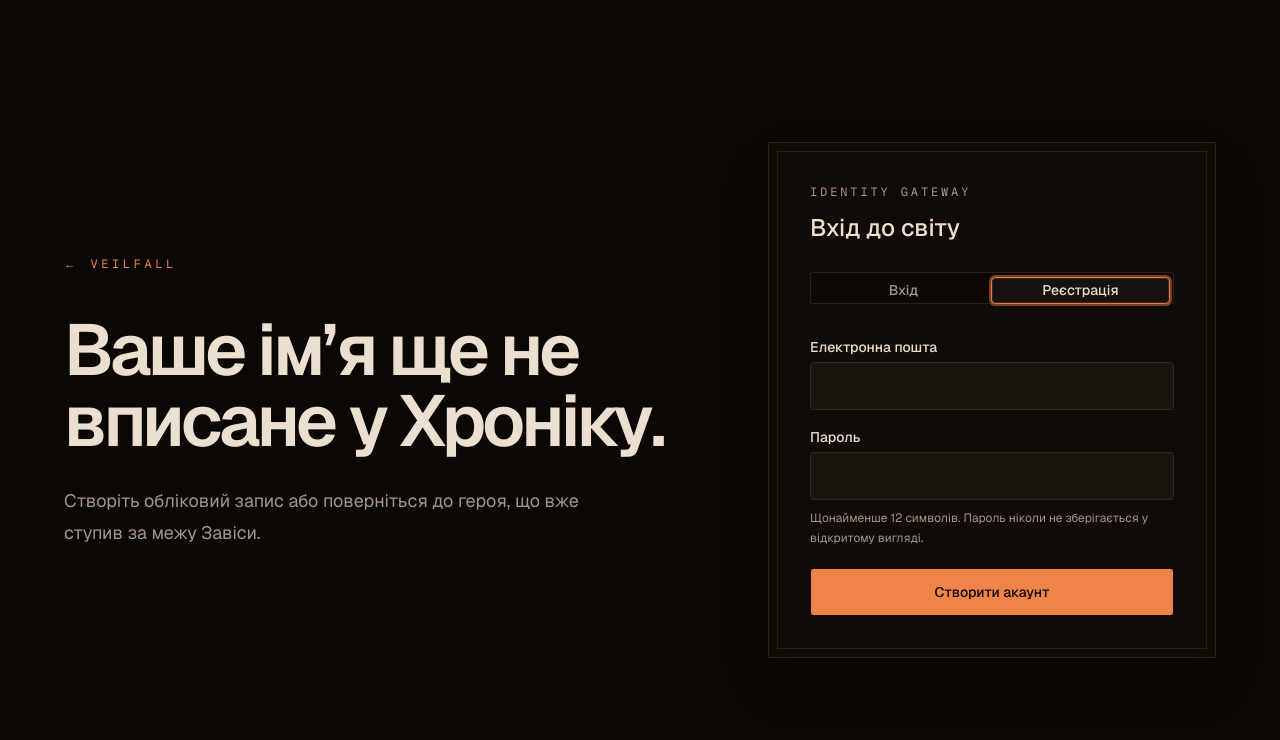
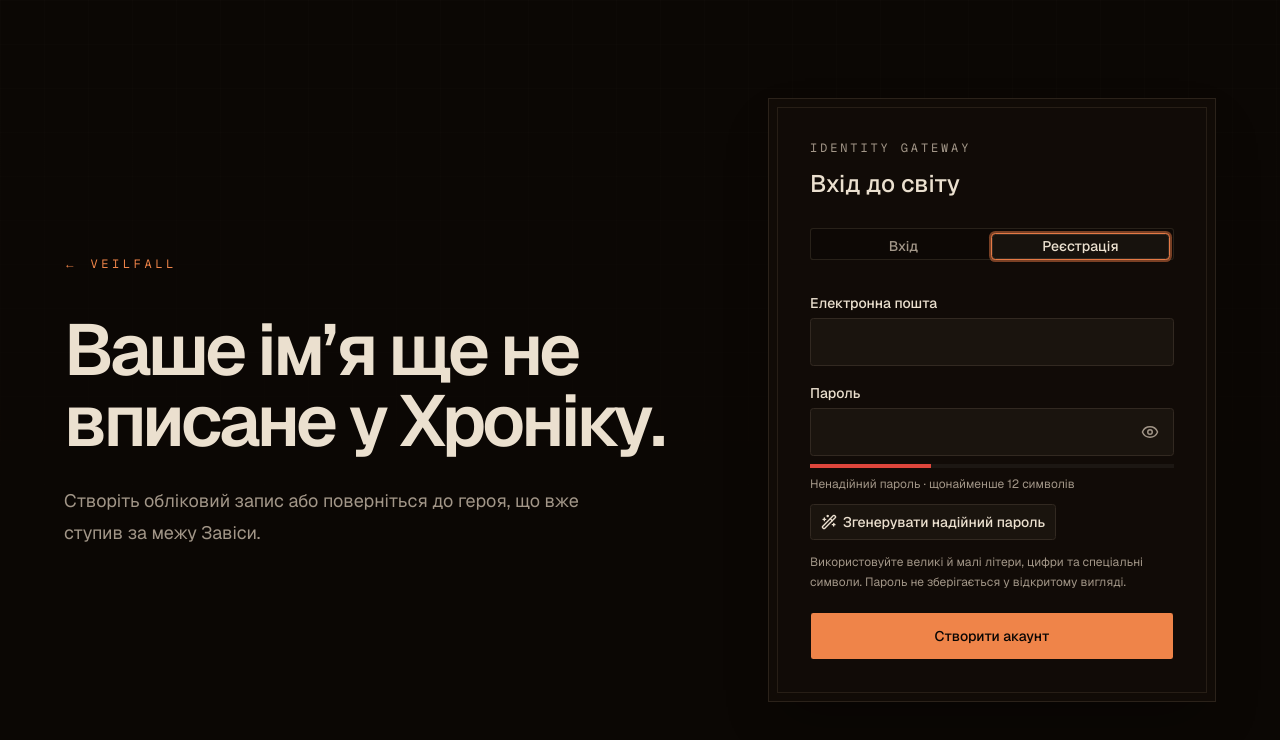
Before and after one commit to clearfixx/mmorpg, a Next.js app in the folder apps/web/: page /auth in a window 1280 px wide. Both pictures are taken after a click on the tab "Реєстрація". Shown: the top 740 px of the page. Built offline with nearby package versions, Linux system fonts and the light colour scheme.

Commit message:
fix: respect sessions and improve password forms

```diff
--- a/apps/web/src/app/page.tsx
+++ b/apps/web/src/app/page.tsx
@@ -1,5 +1,7 @@
 import { Button } from '@/components/ui/button'
+import { cookies } from 'next/headers'
 import Link from 'next/link'
+import { redirect } from 'next/navigation'
 
 const milestones = [
   ['01', 'Особистий шлях', 'Герой, тактичний бій, здобич і видиме посилення.'],
@@ -15,7 +17,9 @@ const milestones = [
   ],
 ]
 
-export default function Home() {
+export default async function Home() {
+  if (await hasAuthenticatedViewer()) redirect('/game')
+
   return (
     <main className="relative min-h-screen overflow-hidden bg-background text-foreground">
       <div
@@ -110,3 +114,28 @@ export default function Home() {
     </main>
   )
 }
+
+async function hasAuthenticatedViewer(): Promise<boolean> {
+  const cookieHeader = (await cookies()).toString()
+  if (!cookieHeader) return false
+  try {
+    const response = await fetch(
+      process.env.NEXT_PUBLIC_GRAPHQL_URL ?? 'http://localhost:4000/graphql',
+      {
+        method: 'POST',
+        cache: 'no-store',
+        headers: {
+          'content-type': 'application/json',
+          cookie: cookieHeader,
+        },
+        body: JSON.stringify({ query: '{ viewer { id } }' }),
+      },
+    )
+    const payload = (await response.json()) as {
+      data?: { viewer?: { id: string } | null }
+    }
+    return response.ok && Boolean(payload.data?.viewer?.id)
+  } catch {
+    return false
+  }
+}
--- a/apps/web/src/components/auth/auth-panel.tsx
+++ b/apps/web/src/components/auth/auth-panel.tsx
@@ -1,11 +1,17 @@
 'use client'
 
+import { Eye, EyeOff, WandSparkles } from 'lucide-react'
 import { FormEvent, useState } from 'react'
 
 import { Button } from '@/components/ui/button'
 import { Input } from '@/components/ui/input'
 import { Label } from '@/components/ui/label'
 import { Tabs, TabsContent, TabsList, TabsTrigger } from '@/components/ui/tabs'
+import {
+  generateStrongPassword,
+  passwordStrength,
+  type PasswordStrength,
+} from '@/components/auth/password'
 
 type Mode = 'login' | 'register'
 
@@ -20,6 +26,14 @@ export function AuthPanel() {
   const [mode, setMode] = useState<Mode>('login')
   const [pending, setPending] = useState(false)
   const [error, setError] = useState<string | null>(null)
+  const [passwords, setPasswords] = useState<Record<Mode, string>>({
+    login: '',
+    register: '',
+  })
+  const [visible, setVisible] = useState<Record<Mode, boolean>>({
+    login: false,
+    register: false,
+  })
 
   async function submit(event: FormEvent<HTMLFormElement>) {
     event.preventDefault()
@@ -46,7 +60,7 @@ export function AuthPanel() {
       const payload: unknown = await response.json()
       if (!response.ok || hasGraphqlErrors(payload))
         throw new Error('AUTHENTICATION_FAILED')
-      window.location.assign('/character/create')
+      window.location.assign(mode === 'login' ? '/game' : '/character/create')
     } catch {
       setError(
         mode === 'login'
@@ -88,23 +102,54 @@ export function AuthPanel() {
             </div>
             <div className="space-y-2">
               <Label htmlFor={`${tab}-password`}>Пароль</Label>
+              <div className="relative">
                 <Input
                   id={`${tab}-password`}
                   name="password"
-                type="password"
+                  type={visible[tab] ? 'text' : 'password'}
+                  value={passwords[tab]}
+                  onChange={(event) =>
+                    setPasswords((current) => ({
+                      ...current,
+                      [tab]: event.target.value,
+                    }))
+                  }
                   autoComplete={
                     tab === 'login' ? 'current-password' : 'new-password'
                   }
                   required
                   minLength={tab === 'register' ? 12 : 1}
                   maxLength={128}
-                className="h-12 rounded-sm bg-background/60"
+                  className="h-12 rounded-sm bg-background/60 pr-12"
                 />
+                <button
+                  type="button"
+                  onClick={() =>
+                    setVisible((current) => ({
+                      ...current,
+                      [tab]: !current[tab],
+                    }))
+                  }
+                  className="absolute inset-y-0 right-0 grid w-12 place-items-center text-muted-foreground transition hover:text-foreground focus-visible:outline-2 focus-visible:outline-ring"
+                  aria-label={
+                    visible[tab] ? 'Приховати пароль' : 'Показати пароль'
+                  }
+                  aria-pressed={visible[tab]}
+                >
+                  {visible[tab] ? <EyeOff size={18} /> : <Eye size={18} />}
+                </button>
+              </div>
               {tab === 'register' && (
-                <p className="text-xs leading-5 text-muted-foreground">
-                  Щонайменше 12 символів. Пароль ніколи не зберігається у
-                  відкритому вигляді.
-                </p>
+                <RegistrationPasswordTools
+                  password={passwords.register}
+                  onGenerate={() => {
+                    setPasswords((current) => ({
+                      ...current,
+                      register: generateStrongPassword(),
+                    }))
+                    setVisible((current) => ({ ...current, register: true }))
+                  }}
+                />
               )}
             </div>
             {error && (
@@ -133,6 +178,57 @@ export function AuthPanel() {
   )
 }
 
+const strengthPresentation: Record<
+  PasswordStrength,
+  { label: string; width: string; color: string }
+> = {
+  weak: { label: 'Ненадійний пароль', width: 'w-1/3', color: 'bg-destructive' },
+  medium: {
+    label: 'Середня надійність',
+    width: 'w-2/3',
+    color: 'bg-amber-400',
+  },
+  strong: { label: 'Надійний пароль', width: 'w-full', color: 'bg-moss' },
+}
+
+function RegistrationPasswordTools({
+  password,
+  onGenerate,
+}: {
+  password: string
+  onGenerate: () => void
+}) {
+  const strength = passwordStrength(password)
+  const presentation = strengthPresentation[strength]
+  return (
+    <div className="space-y-3">
+      <div aria-live="polite">
+        <div className="h-1 overflow-hidden bg-muted">
+          <div
+            className={`h-full transition-[width,background-color] ${presentation.width} ${presentation.color}`}
+          />
+        </div>
+        <p className="mt-2 text-xs text-muted-foreground">
+          {presentation.label} · щонайменше 12 символів
+        </p>
+      </div>
+      <Button
+        type="button"
+        variant="outline"
+        onClick={onGenerate}
+        className="h-9 rounded-sm"
+      >
+        <WandSparkles aria-hidden="true" />
+        Згенерувати надійний пароль
+      </Button>
+      <p className="text-xs leading-5 text-muted-foreground">
+        Використовуйте великі й малі літери, цифри та спеціальні символи. Пароль
+        не зберігається у відкритому вигляді.
+      </p>
+    </div>
+  )
+}
+
 function hasGraphqlErrors(value: unknown): boolean {
   return typeof value === 'object' && value !== null && 'errors' in value
 }
--- /dev/null
+++ b/apps/web/src/components/auth/password.ts
@@ -0,0 +1,51 @@
+export type PasswordStrength = 'weak' | 'medium' | 'strong'
+
+const LOWER = 'abcdefghijkmnopqrstuvwxyz'
+const UPPER = 'ABCDEFGHJKLMNPQRSTUVWXYZ'
+const DIGITS = '23456789'
+const SYMBOLS = '!@#$%^&*_-+=?'
+
+export function passwordStrength(password: string): PasswordStrength {
+  let score = 0
+  if (password.length >= 12) score += 1
+  if (password.length >= 16) score += 1
+  if (/[a-z]/.test(password) && /[A-Z]/.test(password)) score += 1
+  if (/\d/.test(password)) score += 1
+  if (/[^A-Za-z0-9]/.test(password)) score += 1
+  if (score >= 5) return 'strong'
+  if (score >= 3) return 'medium'
+  return 'weak'
+}
+
+export function generateStrongPassword(length = 20): string {
+  const size = Math.max(16, Math.floor(length))
+  const all = LOWER + UPPER + DIGITS + SYMBOLS
+  const characters = [
+    randomCharacter(LOWER),
+    randomCharacter(UPPER),
+    randomCharacter(DIGITS),
+    randomCharacter(SYMBOLS),
+  ]
+  while (characters.length < size) characters.push(randomCharacter(all))
+  for (let index = characters.length - 1; index > 0; index -= 1) {
+    const swap = secureIndex(index + 1)
+    ;[characters[index], characters[swap]] = [
+      characters[swap]!,
+      characters[index]!,
+    ]
+  }
+  return characters.join('')
+}
+
+function randomCharacter(alphabet: string): string {
+  return alphabet[secureIndex(alphabet.length)]!
+}
+
+function secureIndex(limit: number): number {
+  const range = 2 ** 32
+  const ceiling = range - (range % limit)
+  const value = new Uint32Array(1)
+  do globalThis.crypto.getRandomValues(value)
+  while (value[0]! >= ceiling)
+  return value[0]! % limit
+}
```
Also changed, not shown: 1 other file (tests, documents, lock files or other folders). Lines whose indentation alone changed are shown as unchanged.
